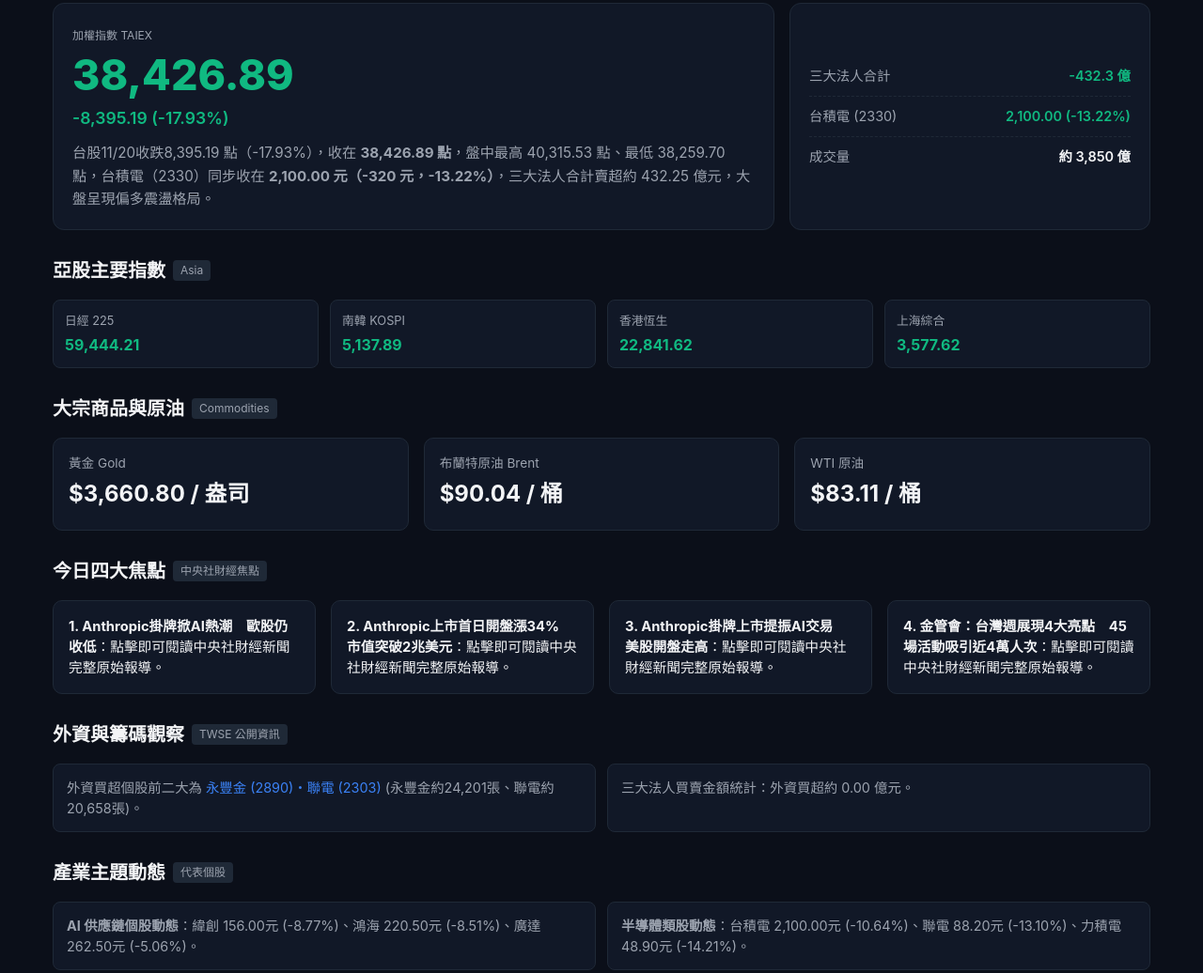
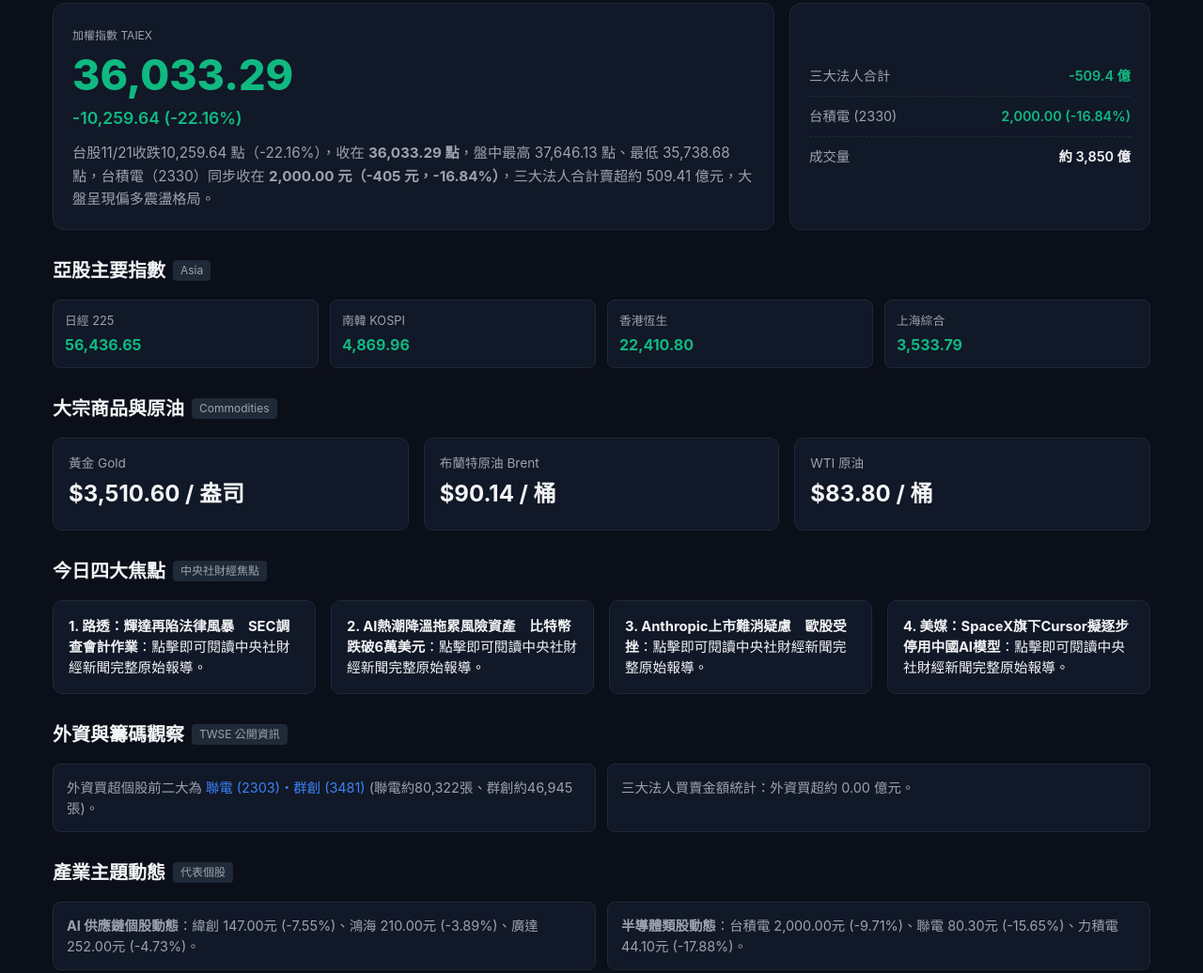
Before and after one commit to ViolaTu/market-pulse, a plain HTML site: page index.html in a window 1280 px wide. Shown: the part 310-1346 px from the top of the page at 94% size. Drawn offline with Linux system fonts and the light colour scheme.

Commit message:
chore: auto-update market pulse data [skip ci]

```diff
--- a/index.html
+++ b/index.html
@@ -298,10 +298,10 @@
       <span class="tag" style="font-size:0.75rem; color:var(--text-secondary);">加權指數 TAIEX</span>
 
       <!-- AUTO:TW_HERO:START -->
-  <div class="tw-bignum" style="color:var(--down-green)">38,426.89</div>
-  <div class="tw-sub" style="color:var(--down-green)">-8,395.19 (-17.93%)</div>
+  <div class="tw-bignum" style="color:var(--down-green)">36,033.29</div>
+  <div class="tw-sub" style="color:var(--down-green)">-10,259.64 (-22.16%)</div>
   <div class="tw-desc">
-    台股11/20收跌8,395.19 點（-17.93%），收在 <b>38,426.89 點</b>，盤中最高 40,315.53 點、最低 38,259.70 點，台積電（2330）同步收在 <b>2,100.00 元（-320 元，-13.22%）</b>，三大法人合計賣超約 432.25 億元，大盤呈現偏多震盪格局。
+    台股11/21收跌10,259.64 點（-22.16%），收在 <b>36,033.29 點</b>，盤中最高 37,646.13 點、最低 35,738.68 點，台積電（2330）同步收在 <b>2,000.00 元（-405 元，-16.84%）</b>，三大法人合計賣超約 509.41 億元，大盤呈現偏多震盪格局。
   </div>
 <!-- AUTO:TW_HERO:END -->
 
@@ -310,8 +310,8 @@
     <div class="card" style="display:flex; flex-direction:column; justify-content:center;">
 
       <!-- AUTO:TW_FACTS:START -->
-  <div class="tw-fact"><span class="lbl">三大法人合計</span><span class="val" style="color:var(--down-green)">-432.3 億</span></div>
-  <div class="tw-fact"><span class="lbl">台積電 (2330)</span><span class="val" style="color:var(--down-green)">2,100.00 (-13.22%)</span></div>
+  <div class="tw-fact"><span class="lbl">三大法人合計</span><span class="val" style="color:var(--down-green)">-509.4 億</span></div>
+  <div class="tw-fact"><span class="lbl">台積電 (2330)</span><span class="val" style="color:var(--down-green)">2,000.00 (-16.84%)</span></div>
   <div class="tw-fact"><span class="lbl">成交量</span><span class="val">約 3,850 億</span></div>
 <!-- AUTO:TW_FACTS:END -->
 
@@ -325,10 +325,10 @@
   </div>
   <div class="asia-strip">
     <!-- AUTO:ASIA_STRIP:START -->
-  <div class="asia-chip"><div class="n">日經 225</div><div class="v" style="color:var(--down-green)">59,444.21</div></div>
-  <div class="asia-chip"><div class="n">南韓 KOSPI</div><div class="v" style="color:var(--down-green)">5,137.89</div></div>
-  <div class="asia-chip"><div class="n">香港恆生</div><div class="v" style="color:var(--down-green)">22,841.62</div></div>
-  <div class="asia-chip"><div class="n">上海綜合</div><div class="v" style="color:var(--down-green)">3,577.62</div></div>
+  <div class="asia-chip"><div class="n">日經 225</div><div class="v" style="color:var(--down-green)">56,436.65</div></div>
+  <div class="asia-chip"><div class="n">南韓 KOSPI</div><div class="v" style="color:var(--down-green)">4,869.96</div></div>
+  <div class="asia-chip"><div class="n">香港恆生</div><div class="v" style="color:var(--down-green)">22,410.80</div></div>
+  <div class="asia-chip"><div class="n">上海綜合</div><div class="v" style="color:var(--down-green)">3,533.79</div></div>
 <!-- AUTO:ASIA_STRIP:END -->
   </div>
 
@@ -341,15 +341,15 @@
     <!-- AUTO:COMMOD_GRID:START -->
   <div class="commod-card">
     <div class="n">黃金 Gold</div>
-    <div class="v">$3,660.80 / 盎司</div>
+    <div class="v">$3,510.60 / 盎司</div>
   </div>
   <div class="commod-card">
     <div class="n">布蘭特原油 Brent</div>
-    <div class="v">$90.04 / 桶</div>
+    <div class="v">$90.14 / 桶</div>
   </div>
   <div class="commod-card">
     <div class="n">WTI 原油</div>
-    <div class="v">$83.11 / 桶</div>
+    <div class="v">$83.80 / 桶</div>
   </div>
 <!-- AUTO:COMMOD_GRID:END -->
   </div>
@@ -362,23 +362,23 @@
   <div class="stories-grid">
     <!-- AUTO:FOCUS_STORIES:START -->
   <div class="story-card">
-    <a href="https://www.cna.com.tw/news/afe/202611200005.aspx" target="_blank" rel="noopener" style="text-decoration: none; color: inherit; display: block;">
-      <p><b>1. Anthropic掛牌掀AI熱潮　歐股仍收低</b>：點擊即可閱讀中央社財經新聞完整原始報導。</p>
+    <a href="https://www.cna.com.tw/news/aopl/202611210010.aspx" target="_blank" rel="noopener" style="text-decoration: none; color: inherit; display: block;">
+      <p><b>1. 路透：輝達再陷法律風暴　SEC調查會計作業</b>：點擊即可閱讀中央社財經新聞完整原始報導。</p>
     </a>
   </div>
   <div class="story-card">
-    <a href="https://www.cna.com.tw/news/afe/202611200004.aspx" target="_blank" rel="noopener" style="text-decoration: none; color: inherit; display: block;">
-      <p><b>2. Anthropic上市首日開盤漲34%　市值突破2兆美元</b>：點擊即可閱讀中央社財經新聞完整原始報導。</p>
+    <a href="https://www.cna.com.tw/news/aopl/202611210009.aspx" target="_blank" rel="noopener" style="text-decoration: none; color: inherit; display: block;">
+      <p><b>2. AI熱潮降溫拖累風險資產　比特幣跌破6萬美元</b>：點擊即可閱讀中央社財經新聞完整原始報導。</p>
     </a>
   </div>
   <div class="story-card">
-    <a href="https://www.cna.com.tw/news/afe/202611190391.aspx" target="_blank" rel="noopener" style="text-decoration: none; color: inherit; display: block;">
-      <p><b>3. Anthropic掛牌上市提振AI交易　美股開盤走高</b>：點擊即可閱讀中央社財經新聞完整原始報導。</p>
+    <a href="https://www.cna.com.tw/news/afe/202611210003.aspx" target="_blank" rel="noopener" style="text-decoration: none; color: inherit; display: block;">
+      <p><b>3. Anthropic上市難消疑慮　歐股受挫</b>：點擊即可閱讀中央社財經新聞完整原始報導。</p>
     </a>
   </div>
   <div class="story-card">
-    <a href="https://www.cna.com.tw/news/afe/202611190387.aspx" target="_blank" rel="noopener" style="text-decoration: none; color: inherit; display: block;">
-      <p><b>4. 金管會：台灣週展現4大亮點　45場活動吸引近4萬人次</b>：點擊即可閱讀中央社財經新聞完整原始報導。</p>
+    <a href="https://www.cna.com.tw/news/aopl/202611200353.aspx" target="_blank" rel="noopener" style="text-decoration: none; color: inherit; display: block;">
+      <p><b>4. 美媒：SpaceX旗下Cursor擬逐步停用中國AI模型</b>：點擊即可閱讀中央社財經新聞完整原始報導。</p>
     </a>
   </div>
 <!-- AUTO:FOCUS_STORIES:END -->
@@ -392,7 +392,7 @@
   <div class="watch-grid">
     <!-- AUTO:WATCH_FLOW:START -->
   <div class="watch-card">
-    <p>外資買超個股前二大為 <a href="https://www.twse.com.tw/zh/trading/foreign/t86.html" target="_blank" style="color: var(--accent-blue); text-decoration: none;">永豐金 (2890)・聯電 (2303)</a> (永豐金約24,201張、聯電約20,658張)。</p>
+    <p>外資買超個股前二大為 <a href="https://www.twse.com.tw/zh/trading/foreign/t86.html" target="_blank" style="color: var(--accent-blue); text-decoration: none;">聯電 (2303)・群創 (3481)</a> (聯電約80,322張、群創約46,945張)。</p>
   </div>
   <div class="watch-card">
     <p><a href="https://www.twse.com.tw/zh/trading/foreign/bfi82u.html" target="_blank" style="color: inherit; text-decoration: none;">三大法人買賣金額統計：外資買超約 0.00 億元。</a></p>
@@ -408,10 +408,10 @@
   <div class="watch-grid">
     <!-- AUTO:WATCH_SECTOR:START -->
   <div class="watch-card">
-    <p><b>AI 供應鏈個股動態</b>：緯創 156.00元 (-8.77%)、鴻海 220.50元 (-8.51%)、廣達 262.50元 (-5.06%)。</p>
+    <p><b>AI 供應鏈個股動態</b>：緯創 147.00元 (-7.55%)、鴻海 210.00元 (-3.89%)、廣達 252.00元 (-4.73%)。</p>
   </div>
   <div class="watch-card">
-    <p><b>半導體類股動態</b>：台積電 2,100.00元 (-10.64%)、聯電 88.20元 (-13.10%)、力積電 48.90元 (-14.21%)。</p>
+    <p><b>半導體類股動態</b>：台積電 2,000.00元 (-9.71%)、聯電 80.30元 (-15.65%)、力積電 44.10元 (-17.88%)。</p>
   </div>
 <!-- AUTO:WATCH_SECTOR:END -->
   </div>
```
